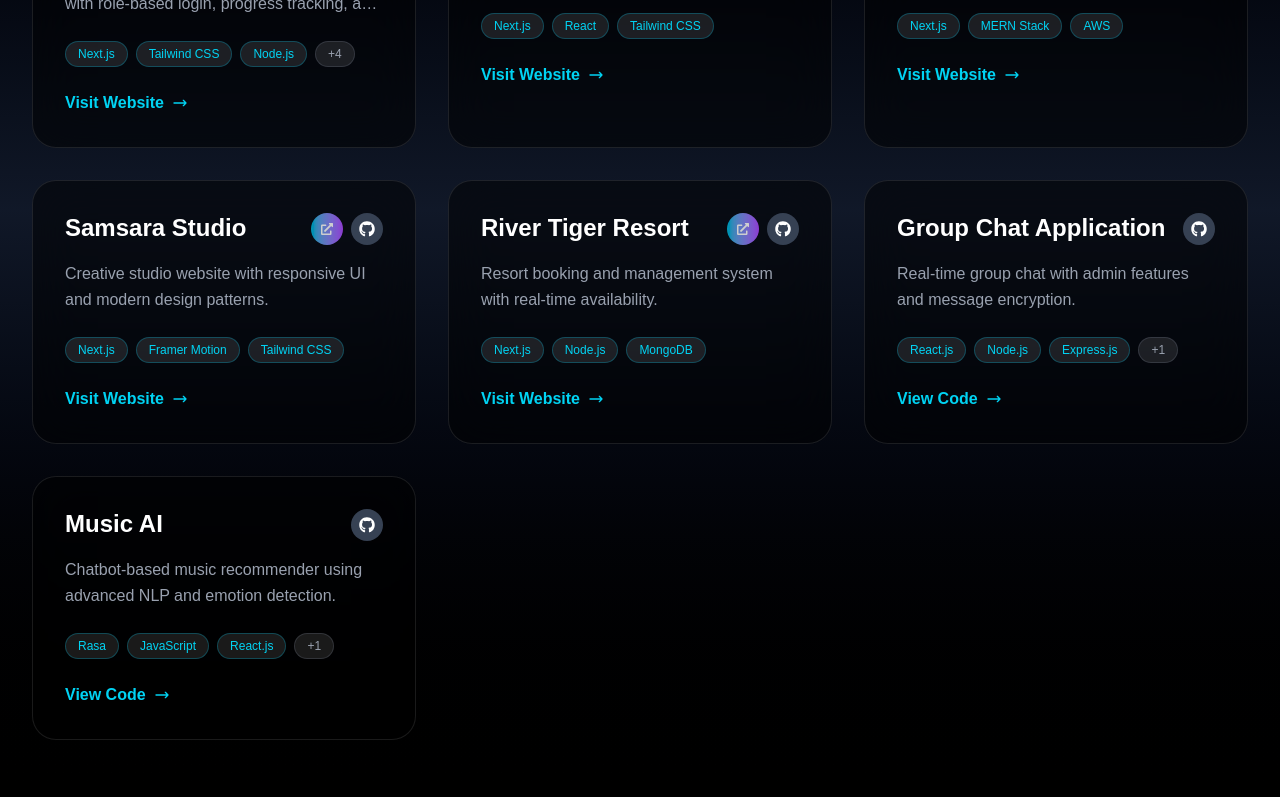
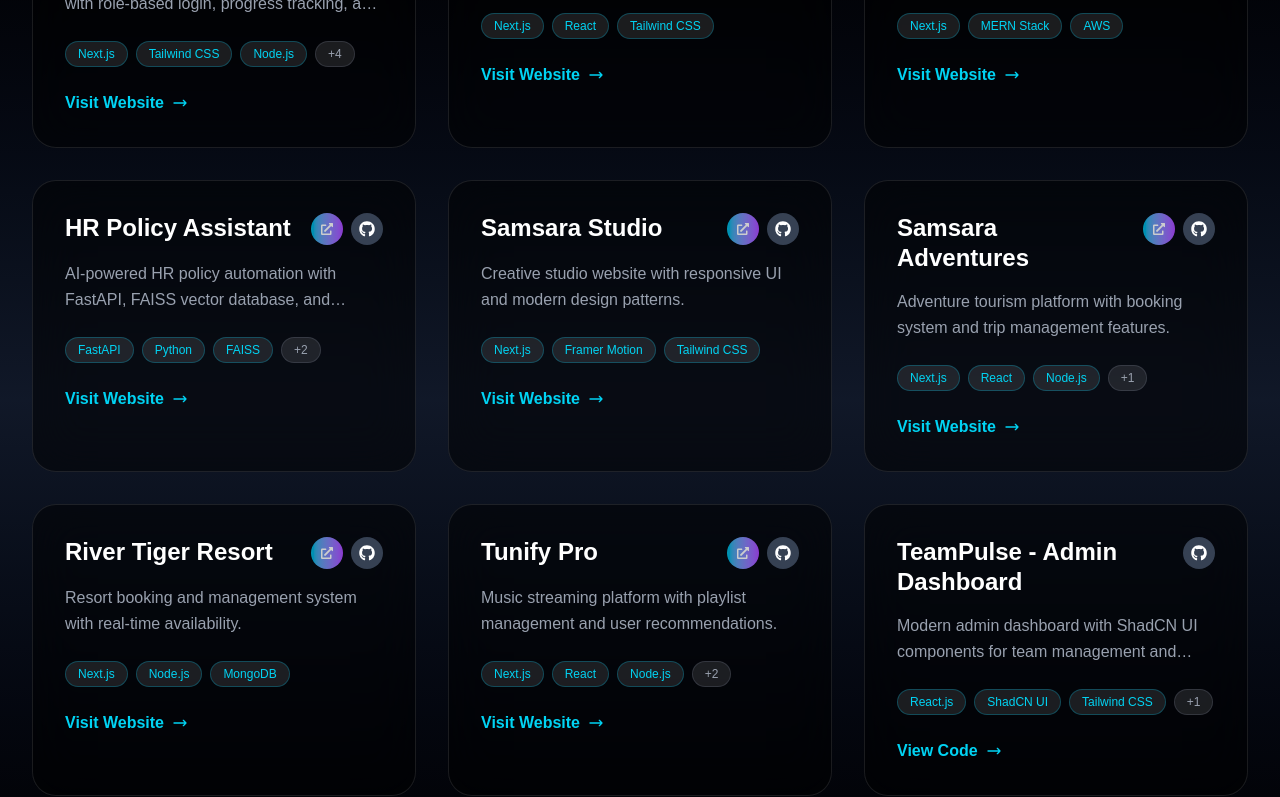
Before and after one commit to manjuhiremath/My-portfolio, a Next.js app: page / in a window 1280 px wide. Shown: the part 2000-2797 px from the top of the page. Built offline with nearby package versions, Linux system fonts and the light colour scheme.

Commit message:
project update

```diff
--- a/src/app/components/Projects.js
+++ b/src/app/components/Projects.js
@@ -15,7 +15,7 @@ const Projects = () => {
     description: 'Scalable platform for schools and students with role-based login, progress tracking, and certification.',
     tech: 'Next.js, Tailwind CSS, Node.js, Express.js, MySQL, Firebase Auth, AWS',
     link: 'https://vedims.com/',
-      github: 'https://github.com/manjuhiremath/vedims', // Add if available
+    github: 'https://github.com/manjuhiremath/vedims',
     image: '/images/projects/vedims-preview.png',
     gradient: 'from-blue-600 via-purple-600 to-cyan-500',
     icon: '📚',
@@ -44,6 +44,17 @@ const Projects = () => {
     type: 'website'
   },
   {
+    name: 'HR Policy Assistant',
+    description: 'AI-powered HR policy automation with FastAPI, FAISS vector database, and Gemini API for intelligent document search.',
+    tech: 'FastAPI, Python, FAISS, Gemini API, Pinecone',
+    link: 'https://hragent.manjuhiremath.in/',
+    github: 'https://github.com/manjuhiremath/HR-Policy-Chatbot',
+    image: '/images/projects/hr-agent-preview.png',
+    gradient: 'from-blue-600 via-indigo-600 to-purple-500',
+    icon: '🤖',
+    type: 'website'
+  },
+  {
     name: 'Samsara Studio',
     description: 'Creative studio website with responsive UI and modern design patterns.',
     tech: 'Next.js, Framer Motion, Tailwind CSS',
@@ -52,6 +63,17 @@ const Projects = () => {
     image: '/images/projects/samsara-preview.png',
     gradient: 'from-orange-600 via-red-600 to-pink-500',
     icon: '🎨',
+    type: 'website'
+  },
+  {
+    name: 'Samsara Adventures',
+    description: 'Adventure tourism platform with booking system and trip management features.',
+    tech: 'Next.js, React, Node.js, MongoDB',
+    link: 'https://www.samsaraadventures.com/',
+    github: 'https://github.com/manjuhiremath/samsara-adventures',
+    image: '/images/projects/samsara-adventures-preview.png',
+    gradient: 'from-teal-600 via-green-600 to-emerald-500',
+    icon: '🏔️',
     type: 'website'
   },
   {
@@ -64,6 +86,39 @@ const Projects = () => {
     gradient: 'from-indigo-600 via-blue-600 to-cyan-500',
     icon: '🏨',
     type: 'website'
+  },
+  {
+    name: 'Tunify Pro',
+    description: 'Music streaming platform with playlist management and user recommendations.',
+    tech: 'Next.js, React, Node.js, Express.js, MongoDB',
+    link: 'https://www.tunifypro.com/',
+    github: 'https://github.com/manjuhiremath/tunify-pro',
+    image: '/images/projects/tunify-preview.png',
+    gradient: 'from-violet-600 via-purple-600 to-fuchsia-500',
+    icon: '🎧',
+    type: 'website'
+  },
+  {
+    name: 'TeamPulse - Admin Dashboard',
+    description: 'Modern admin dashboard with ShadCN UI components for team management and analytics.',
+    tech: 'React.js, ShadCN UI, Tailwind CSS, Node.js',
+    link: 'https://github.com/manjuhiremath/teampulse',
+    github: 'https://github.com/manjuhiremath/teampulse',
+    image: '/images/projects/teampulse-preview.png',
+    gradient: 'from-cyan-600 via-blue-600 to-indigo-500',
+    icon: '📊',
+    type: 'github'
+  },
+  {
+    name: 'Node.js TypeScript Template',
+    description: 'Production-ready Node.js boilerplate with TypeScript, Express.js, and MongoDB integration.',
+    tech: 'Node.js, TypeScript, Express.js, MongoDB',
+    link: 'https://github.com/manjuhiremath/node-ts-express-template',
+    github: 'https://github.com/manjuhiremath/node-ts-express-template',
+    image: '/images/projects/node-template-preview.png',
+    gradient: 'from-green-600 via-emerald-600 to-teal-500',
+    icon: '⚙️',
+    type: 'github'
   },
   {
     name: 'Group Chat Application',
@@ -88,6 +143,7 @@ const Projects = () => {
     type: 'github'
   }
 ];
+
 
   const handleImageError = (projectIndex) => {
     setImageErrors(prev => ({
--- a/src/app/layout.js
+++ b/src/app/layout.js
@@ -12,10 +12,9 @@ const geistMono = Geist_Mono({
 });
 
 export const metadata = {
-  title: "Create Next App",
-  description: "Generated by create next app",
+  title: "Manju Hiremath - Portfolio",
+  description: "Welcome to Manju Hiremath's portfolio. Explore her skills, projects, and contact information.",
 };
-
 export default function RootLayout({ children }) {
   return (
     <html lang="en">
--- a/src/app/page.js
+++ b/src/app/page.js
@@ -7,7 +7,7 @@ import Hero from './components/Hero';
 import Skills from './components/Skills';
 import Projects from './components/Projects';
 import Links from './components/Links';
-
+import { Metadata } from 'next';
 const pageVariants = {
   initial: { opacity: 0 },
   animate: {
@@ -35,6 +35,7 @@ const sectionVariants = {
     },
   },
 };
+
 
 export default function Home() {
   const containerRef = useRef(null);
```
Lines whose indentation alone changed are shown as unchanged.
